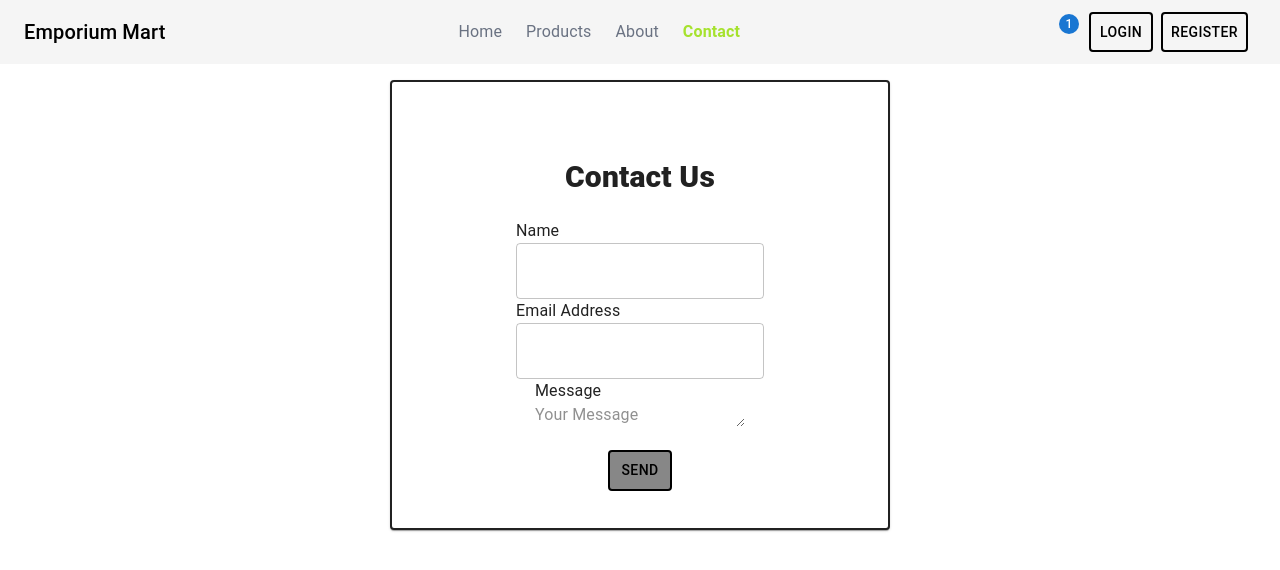
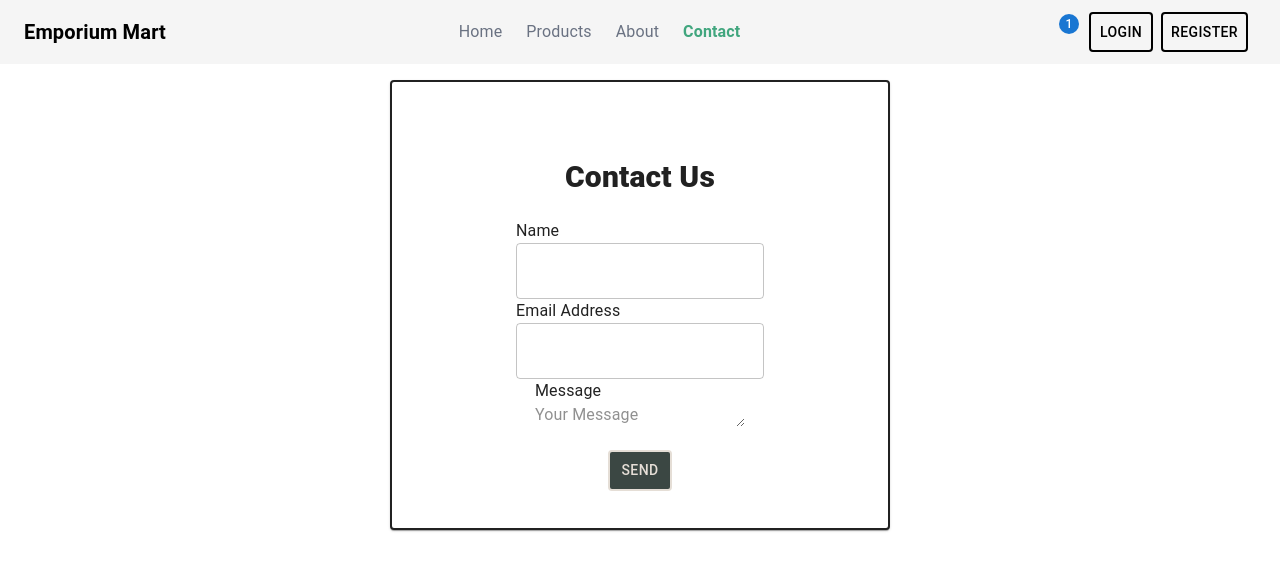
Before and after one commit to M-Nabeel-2/project2, a React (Vite) app: page /Contact in a window 1280 px wide. Shown: the top 570 px of the page. Built offline with nearby package versions, Linux system fonts and the light colour scheme; some icons are missing.

Commit message:
new changes

```diff
--- a/src/components/AppHeader.jsx
+++ b/src/components/AppHeader.jsx
@@ -33,7 +33,7 @@ function AppHeader(props) {
 
   const drawer = (
     <Box onClick={handleDrawerToggle} sx={{ textAlign: "center" }}>
-      <Typography variant="h6" sx={{ my: 2 }}>
+      <Typography variant="h6" sx={{ my: 2, fontWeight: "bold" }}>
         <Link to="Home"> Emporium Mart</Link>
       </Typography>
       <Divider />
@@ -84,7 +84,7 @@ function AppHeader(props) {
         <Badge
           badgeContent={ProductsDD?.length}
           color="primary"
-          className="mx-5"
+          className="mx-4"
         >
           <AddShoppingCartIcon />
         </Badge>
@@ -123,7 +123,11 @@ function AppHeader(props) {
             <Typography
               variant="h6"
               component="div"
-              sx={{ flexGrow: 1, display: { xs: "none", sm: "block" } }}
+              sx={{
+                flexGrow: 1,
+                fontWeight: "bold",
+                display: { xs: "none", sm: "block" },
+              }}
             >
               <Link to="Home"> Emporium Mart</Link>
             </Typography>
@@ -133,7 +137,7 @@ function AppHeader(props) {
               to="/Home"
               className={({ isActive }) =>
                 isActive
-                  ? "text-[#A6E22E] font-bold px-3"
+                  ? "text-[#41A67E] font-bold px-3"
                   : "text-gray-500 px-3"
               }
             >
@@ -143,7 +147,7 @@ function AppHeader(props) {
               to="/Products"
               className={({ isActive }) =>
                 isActive
-                  ? "text-[#A6E22E] font-bold px-3"
+                  ? "text-[#41A67E] font-bold px-3"
                   : "text-gray-500 px-3"
               }
             >
@@ -153,7 +157,7 @@ function AppHeader(props) {
               to="/About"
               className={({ isActive }) =>
                 isActive
-                  ? "text-[#A6E22E] font-bold px-3"
+                  ? "text-[#41A67E] font-bold px-3"
                   : "text-gray-500 px-3"
               }
             >
@@ -163,7 +167,7 @@ function AppHeader(props) {
               to="/Contact"
               className={({ isActive }) =>
                 isActive
-                  ? "text-[#A6E22E] font-bold px-3"
+                  ? "text-[#41A67E] font-bold px-3"
                   : "text-gray-500 px-3"
               }
             >
--- a/src/components/Contact.jsx
+++ b/src/components/Contact.jsx
@@ -53,7 +53,7 @@ export const Contact = () => {
             <div className="text-center mt-4">
               <Button
                 className="shrink-0"
-                sx={{ border: 2, color: "#000", background: "#878787ff" }}
+                sx={{ border: 2, color: "#e5ded6ff", background: "#3b4743ff" }}
               >
                 Send
               </Button>
--- a/src/components/Mens.jsx
+++ b/src/components/Mens.jsx
@@ -10,6 +10,7 @@ import Bag from "../assets/img/bag.webp";
 
 const Mens = () => {
   return (
+    <>
       <Box>
         <Card sx={{ maxWidth: 360, ml: 4, boxShadow: "#000" }}>
           <CardMedia
@@ -43,8 +44,8 @@ const Mens = () => {
                 alignContent: "center",
               }}
             >
-            Slim-fitting style, contrast raglan long sleeve, three-button henley
-            placket, light weight...
+              Slim-fitting style, contrast raglan long sleeve, three-button
+              henley placket, light weight...
             </Typography>
           </CardContent>
           <hr />
@@ -93,6 +94,7 @@ const Mens = () => {
           </CardActions>
         </Card>
       </Box>
+    </>
   );
 };
 
--- a/src/components/ProductsDetail.jsx
+++ b/src/components/ProductsDetail.jsx
@@ -1,12 +1,10 @@
 import React from "react";
 import Box from "@mui/material/Box";
-import { useState } from "react";
 import Fade from "@mui/material/Fade";
 import Typography from "@mui/material/Typography";
 import Modal from "@mui/material/Modal";
 import Backdrop from "@mui/material/Backdrop";
-import styleproductDetails from "../assets/style";
-import Bag from "../assets/img/Bag.webp";
+import styleproductDetail from "../assets/style";
 import ProductsD from "../utils/DummyData";
 import Grid from "@mui/material/Grid";
 import StarIcon from "@mui/icons-material/Star";
@@ -47,7 +45,7 @@ const ProductsDetail = (props) => {
         }}
       >
         <Fade in={open}>
-          <Box fontStyle={styleproductDetails}>
+          <Box fontStyle={styleproductDetail}>
             {selectedProduct ? (
               <Box sx={{ flexGrow: 1 }}>
                 <Grid container spacing={0}>
--- /dev/null
+++ b/src/store/slices/Authslice.js
@@ -0,0 +1,14 @@
+import { createSlice } from "@reduxjs/toolkit";
+
+const initialState = {
+  token: "[]",
+  refreshtoken: "[]",
+};
+export const authSlice = createSlice({
+  name: "auth",
+  initialState,
+  reducers: {},
+});
+export const {} = authSlice.actions;
+
+export default authSlice.reducer;
--- /dev/null
+++ b/src/store/slices/cartStoreSlice.js
@@ -0,0 +1,14 @@
+import { createSlice } from "@reduxjs/toolkit";
+import ProductsD from "../../utils/DummyData";
+
+const initialState = {
+  Products: ProductsD,
+};
+export const cartSlice = createSlice({
+  name: "cart",
+  initialState,
+  reducers: {},
+});
+
+export const {} = cartSlice.actions;
+export default cartSlice.reducer;
--- a/src/store/store.js
+++ b/src/store/store.js
@@ -1,5 +1,5 @@
 import { configureStore, createReducer } from "@reduxjs/toolkit";
-import CartReducer from "../store/cartStoreSlice";
+import CartReducer from "../store/slices/cartStoreSlice";
 
 export const store = configureStore({
   reducer: {
--- a/src/utils/DummyData.jsx
+++ b/src/utils/DummyData.jsx
@@ -40,6 +40,7 @@ import wm3a from "../assets/img/wm3a.webp";
 import wm4a from "../assets/img/wm4a.webp";
 import wm5a from "../assets/img/wm5a.webp";
 import wm6a from "../assets/img/wm6a.webp";
+
 
 const ProductsD = [
   {
```
Lines whose indentation alone changed are shown as unchanged.
